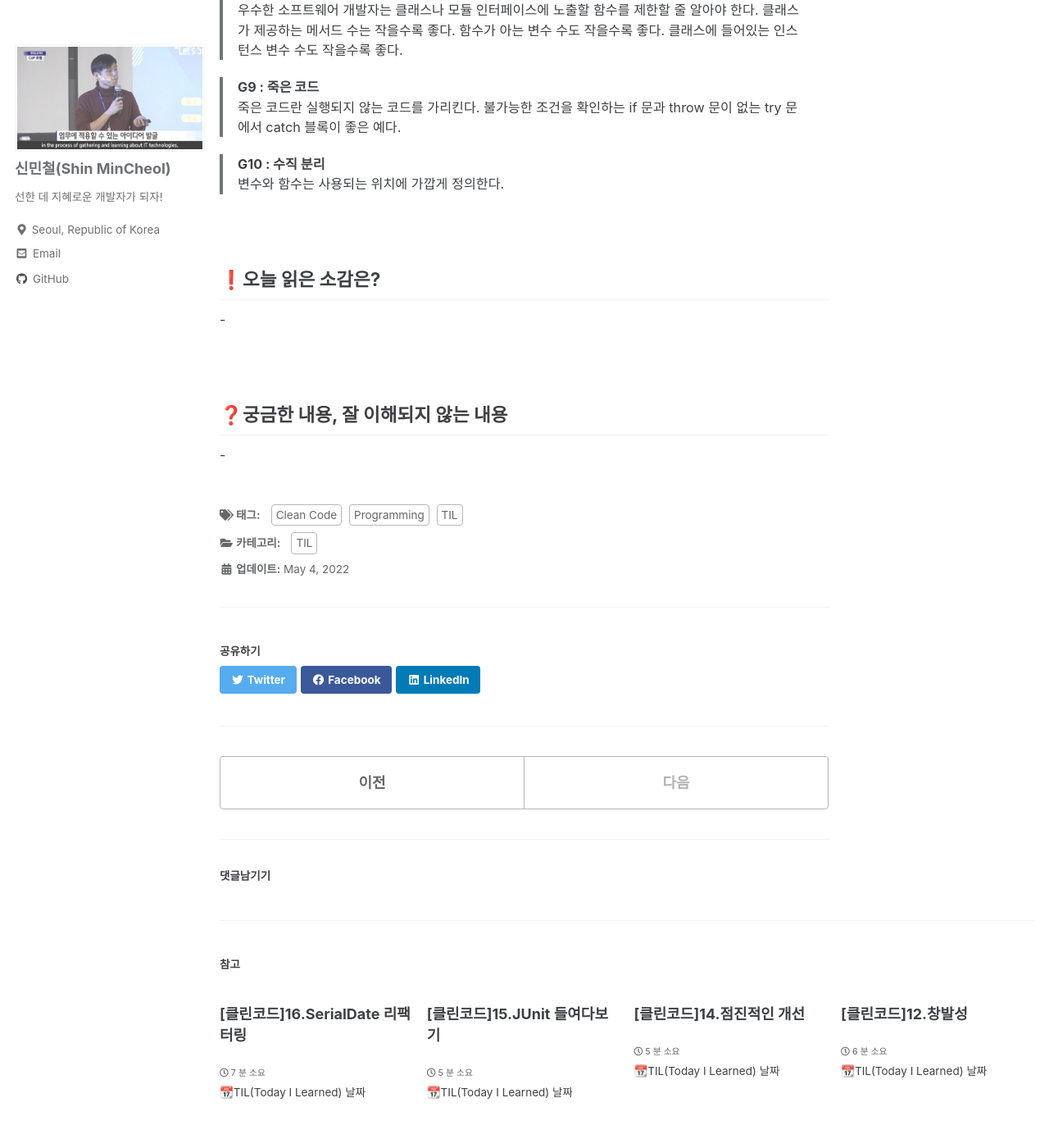
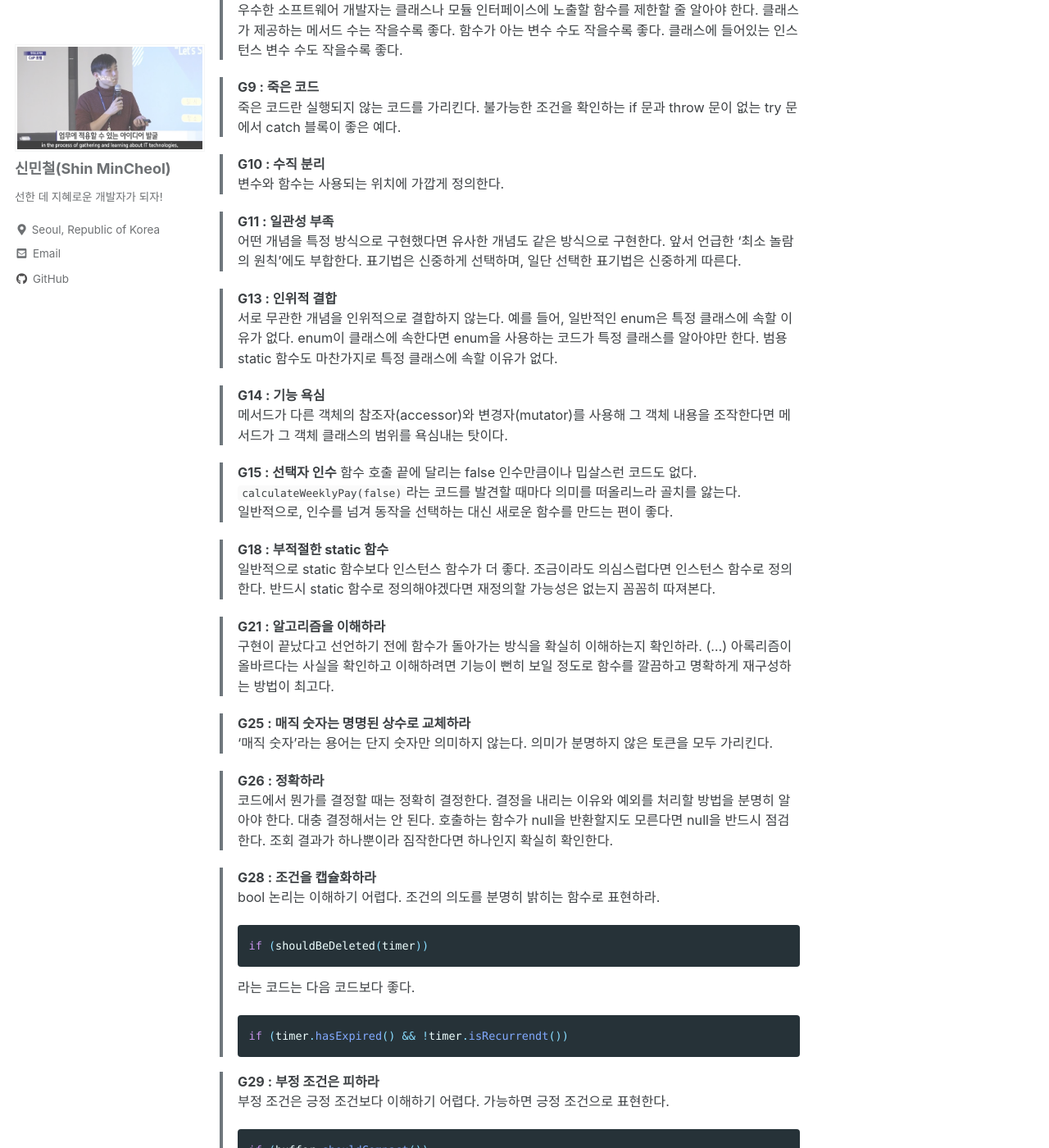
Before and after one commit to alsoj/alsoj.github.io, a Jekyll site: the page built from _posts/til/clean code/2022-05-04-[클린코드]17.냄새와 휴리스틱.md, in a window 1280 px wide and 1400 px high, scrolled down 1662 px. Shown: the whole window at 82% size. Built offline with Jekyll 4.4.1, drawn with Linux system fonts in a browser that asks for light colours; cached includes are drawn as plain includes; comment, search, counter and statistics services are not loaded; some of the changed text lies outside the part shown.

Commit message:
modify TIL clean code

````diff
--- a/_posts/til/clean code/2022-05-04-[클린코드]17.냄새와 휴리스틱.md
+++ b/_posts/til/clean code/2022-05-04-[클린코드]17.냄새와 휴리스틱.md
@@ -67,6 +67,58 @@ tags:
 > **G10 : 수직 분리**
 > 변수와 함수는 사용되는 위치에 가깝게 정의한다.
 
+> **G11 : 일관성 부족**
+> 어떤 개념을 특정 방식으로 구현했다면 유사한 개념도 같은 방식으로 구현한다. 앞서 언급한 '최소 놀람의 원칙'에도 부합한다. 표기법은 신중하게 선택하며, 일단 선택한 표기법은 신중하게 따른다.
+
+> **G13 : 인위적 결합**
+> 서로 무관한 개념을 인위적으로 결합하지 않는다. 예를 들어, 일반적인 enum은 특정 클래스에 속할 이유가 없다. enum이 클래스에 속한다면 enum을 사용하는 코드가 특정 클래스를 알아야만 한다. 범용 static 함수도 마찬가지로 특정 클래스에 속할 이유가 없다.
+
+> **G14 : 기능 욕심**
+> 메서드가 다른 객체의 참조자(accessor)와 변경자(mutator)를 사용해 그 객체 내용을 조작한다면 메서드가 그 객체 클래스의 범위를 욕심내는 탓이다.
+
+> **G15 : 선택자 인수**
+> 함수 호출 끝에 달리는 false 인수만큼이나 밉살스런 코드도 없다.
+> `calculateWeeklyPay(false)`라는 코드를 발견할 때마다 의미를 떠올리느라 골치를 앓는다.
+> 일반적으로, 인수를 넘겨 동작을 선택하는 대신 새로운 함수를 만드는 편이 좋다.
+
+> **G18 : 부적절한 static 함수**
+> 일반적으로 static 함수보다 인스턴스 함수가 더 좋다. 조금이라도 의심스럽다면 인스턴스 함수로 정의한다. 반드시 static 함수로 정의해야겠다면 재정의할 가능성은 없는지 꼼꼼히 따져본다.
+
+> **G21 : 알고리즘을 이해하라**
+> 구현이 끝났다고 선언하기 전에 함수가 돌아가는 방식을 확실히 이해하는지 확인하라. (...) 아록리즘이 올바르다는 사실을 확인하고 이해하려면 기능이 뻔히 보일 정도로 함수를 깔끔하고 명확하게 재구성하는 방법이 최고다.
+
+> **G25 : 매직 숫자는 명명된 상수로 교체하라**
+> '매직 숫자'라는 용어는 단지 숫자만 의미하지 않는다. 의미가 분명하지 않은 토큰을 모두 가리킨다.
+
+> **G26 : 정확하라**
+> 코드에서 뭔가를 결정할 때는 정확히 결정한다. 결정을 내리는 이유와 예외를 처리할 방법을 분명히 알아야 한다. 대충 결정해서는 안 된다. 호출하는 함수가 null을 반환할지도 모른다면 null을 반드시 점검한다. 조회 결과가 하나뿐이라 짐작한다면 하나인지 확실히 확인한다.
+
+> **G28 : 조건을 캡슐화하라**
+> bool 논리는 이해하기 어렵다. 조건의 의도를 분명히 밝히는 함수로 표현하라.
+>
+> ```java
+> if (shouldBeDeleted(timer))
+> ```
+>
+> 라는 코드는 다음 코드보다 좋다.
+>
+> ```java
+> if (timer.hasExpired() && !timer.isRecurrendt())
+> ```
+
+> **G29 : 부정 조건은 피하라**
+> 부정 조건은 긍정 조건보다 이해하기 어렵다. 가능하면 긍정 조건으로 표현한다.
+>
+> ```java
+> if (buffer.shouldCompact())
+> ```
+>
+> 라는 코드는 다음 코드보다 좋다.
+>
+> ```java
+> if (!buffer.shouldNotCompact())
+> ```
+
 <br />
 
 ## ❗오늘 읽은 소감은?
````
